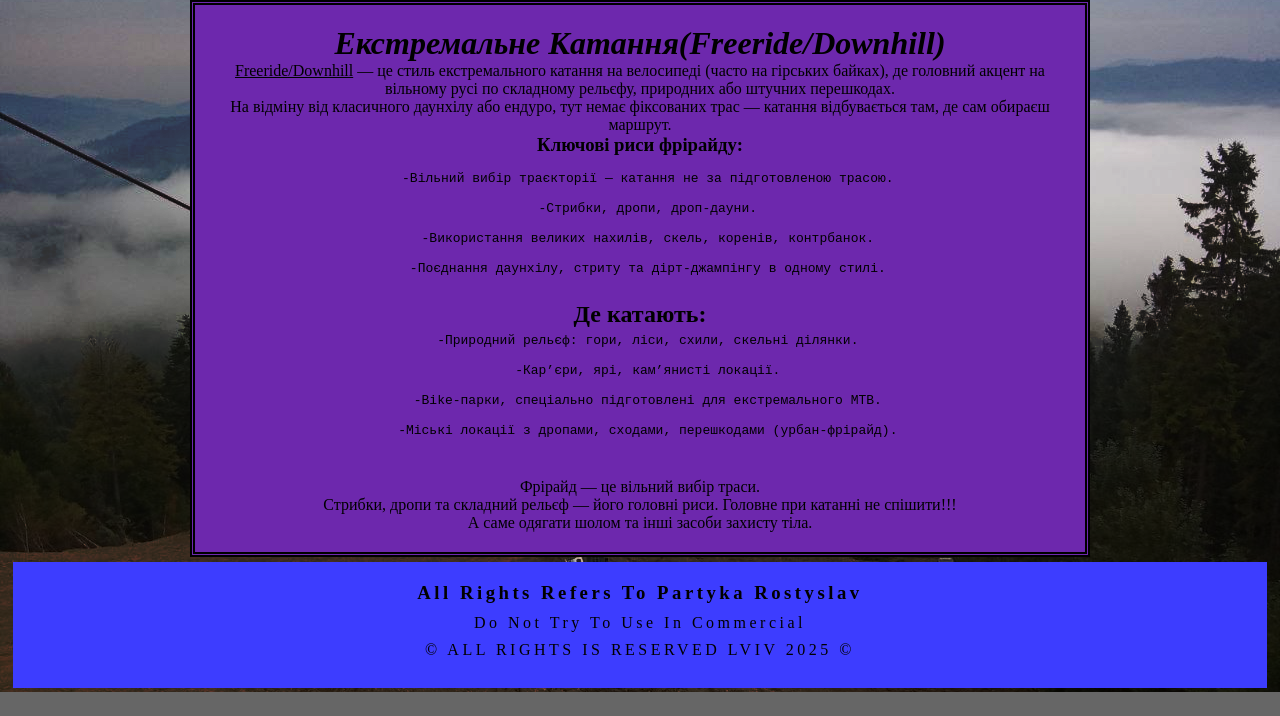
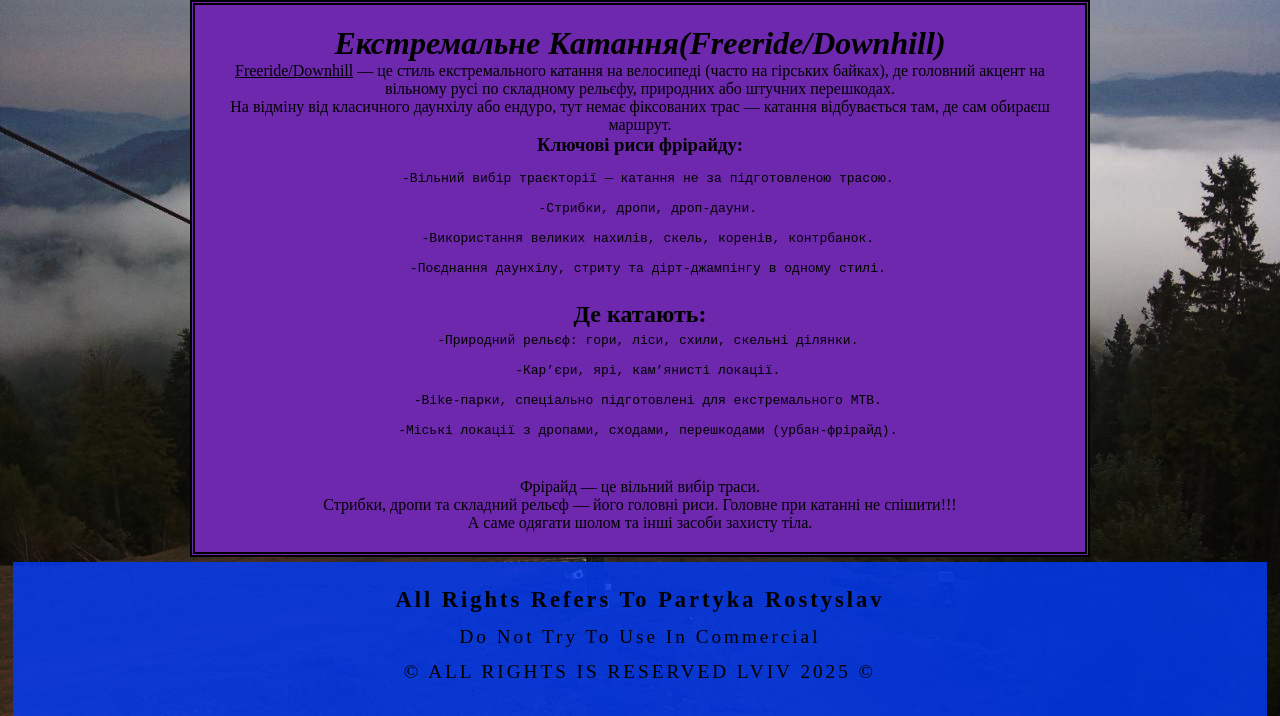
Before and after one commit to Beat-Rider/my-tasks-hillel, a plain HTML site: page index.html in a window 1280 px wide. Shown: the part 108-824 px from the top of the page. Before the commit the page ends 800 px from the top, so only its background shows below. Drawn offline with Linux system fonts and the light colour scheme.

Commit message:
Add New Better UX Styles To Footer

```diff
--- a/styles/main.css
+++ b/styles/main.css
@@ -164,12 +164,13 @@ input[type="radio"] {
 .footer{
   width: 98%;
   text-align: center;
-  background-color: rgb(61, 61, 255);
-  padding-top: 15px;
-  padding-bottom: 25px;
+  background-color: rgba(0, 60, 255, 0.795);
+  padding-top: 18px;
+  padding-bottom: 26px;
   text-transform: capitalize;
-  letter-spacing: 3.5px;
-  line-height: 1.7;
+  letter-spacing: 3px;
+  line-height: 1.8;
+  font-size: larger;
 }
 
 .content {
```
